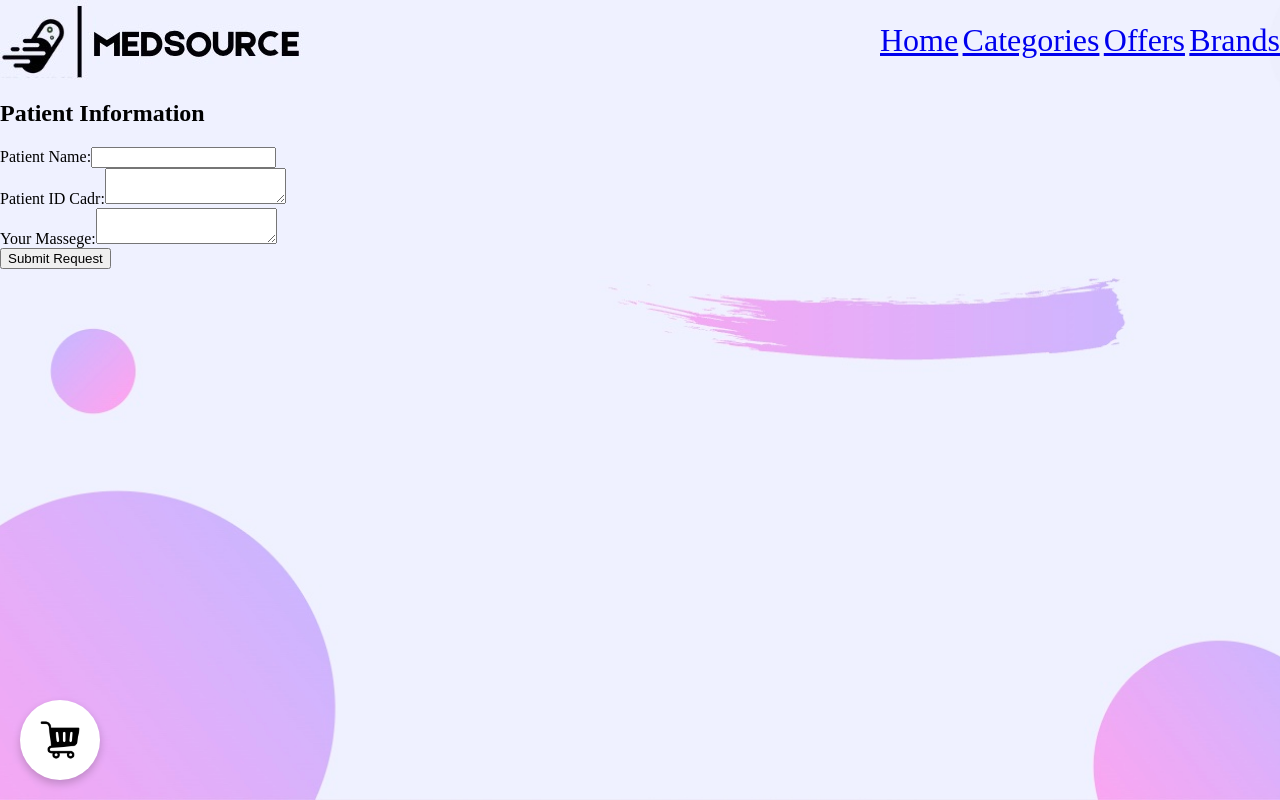
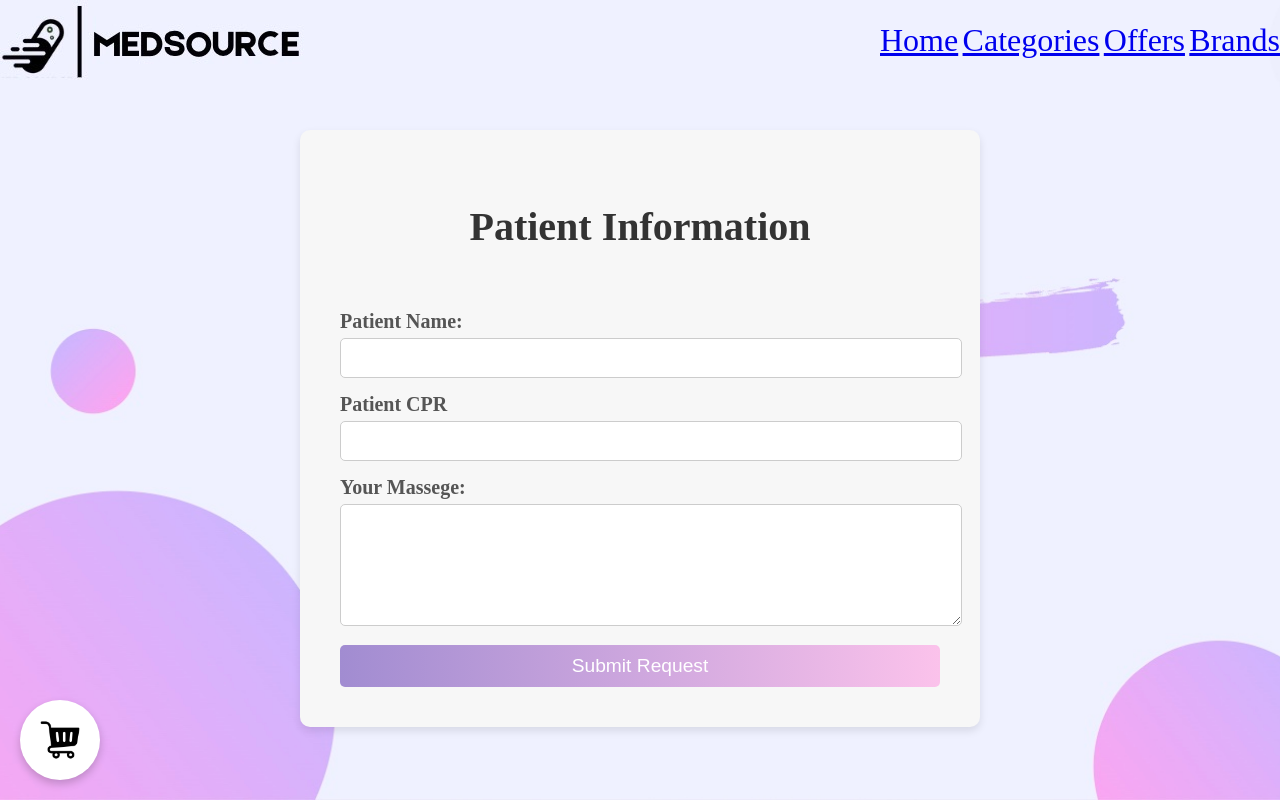
Before and after one commit to FahadIqbal1122/Med-Source, a React (Vite) app: page /Contact in a window 1280 px wide. Built offline with nearby package versions, Linux system fonts and the light colour scheme.

Commit message:
add style to Contact page

```diff
--- a/src/App.css
+++ b/src/App.css
@@ -246,3 +246,21 @@ body {
   cursor: pointer;
   transition: background 0.3s;
 }
+
+
+.contact-form {
+  max-width: 600px;
+  margin: 50px auto;
+  padding: 40px;
+  background: #f7f7f7;
+  border-radius: 10px;
+  box-shadow: 0 4px 8px rgba(0, 0, 0, 0.1);
+}
+
+.contact-form h2 {
+  text-align: center;
+  margin-bottom: 20px;
+  color: #333;
+  font-size: 40px;
+  margin-bottom: 60px;
+}
--- a/src/pages/Contact.jsx
+++ b/src/pages/Contact.jsx
@@ -19,10 +19,10 @@ const Contact = () => {
 
   return (
     <>
-      <div>
+      <div className="contact-form">
         <h2>Patient Information</h2>
         <form onSubmit={handleSubmit}>
-          <div>
+          <div className="form-group">
             <label htmlFor="patientName">Patient Name:</label>
             <input
               type="text"
@@ -32,16 +32,16 @@ const Contact = () => {
               required
             />
           </div>
-          <div>
-            <label htmlFor="PatientIDCadr">Patient ID Cadr:</label>
-            <textarea
+          <div className="form-group">
+            <label htmlFor="PatientIDCadr">Patient CPR</label>
+            <input
               id="PatientIDCadr"
               value={PatientIDCadr}
               onChange={(e) => setPatientIDCadr(e.target.value)}
               required
             />
           </div>
-          <div>
+          <div className="form-group">
             <label htmlFor="YourMassege">Your Massege:</label>
             <textarea
               id="YourMassege"
@@ -50,7 +50,7 @@ const Contact = () => {
               required
             />
           </div>
-          <button type="submit">Submit Request</button>
+          <button type="submit" className="submit-button">Submit Request</button>
         </form>
       </div>
     </>
```
